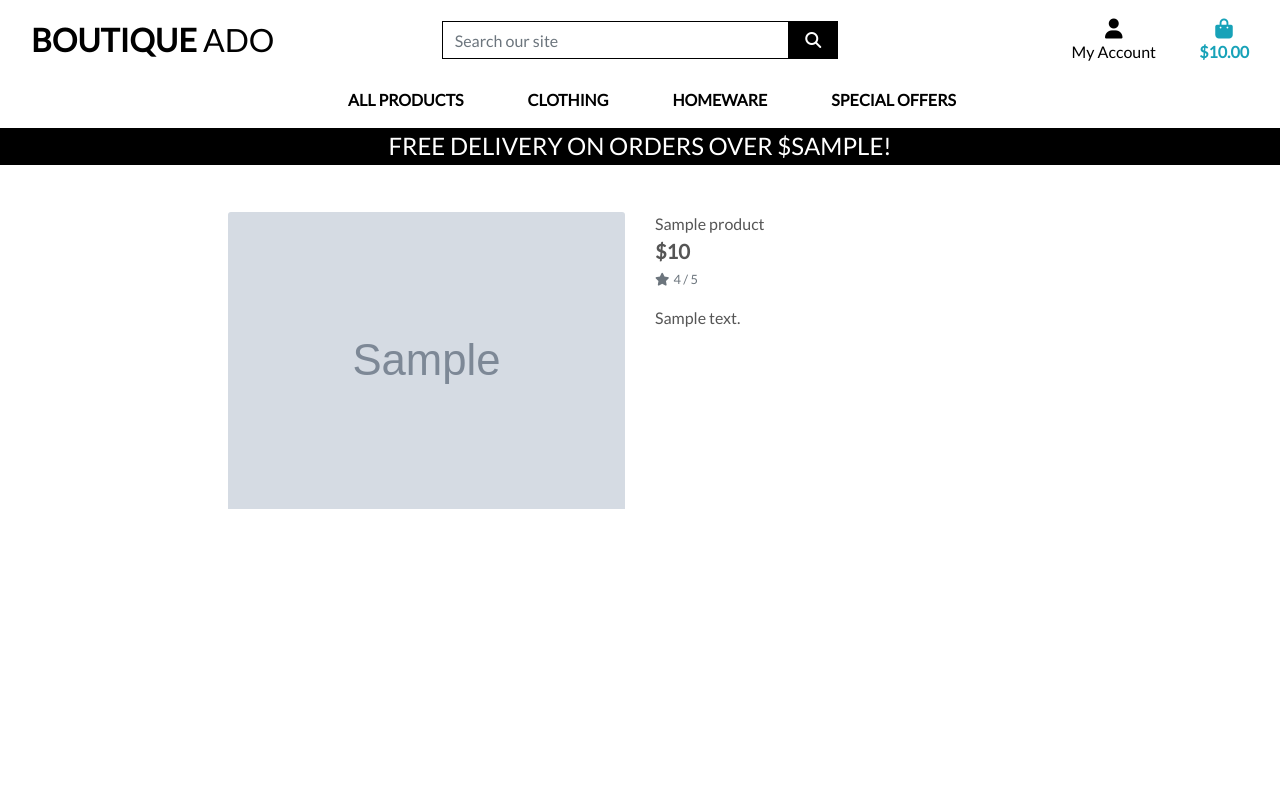
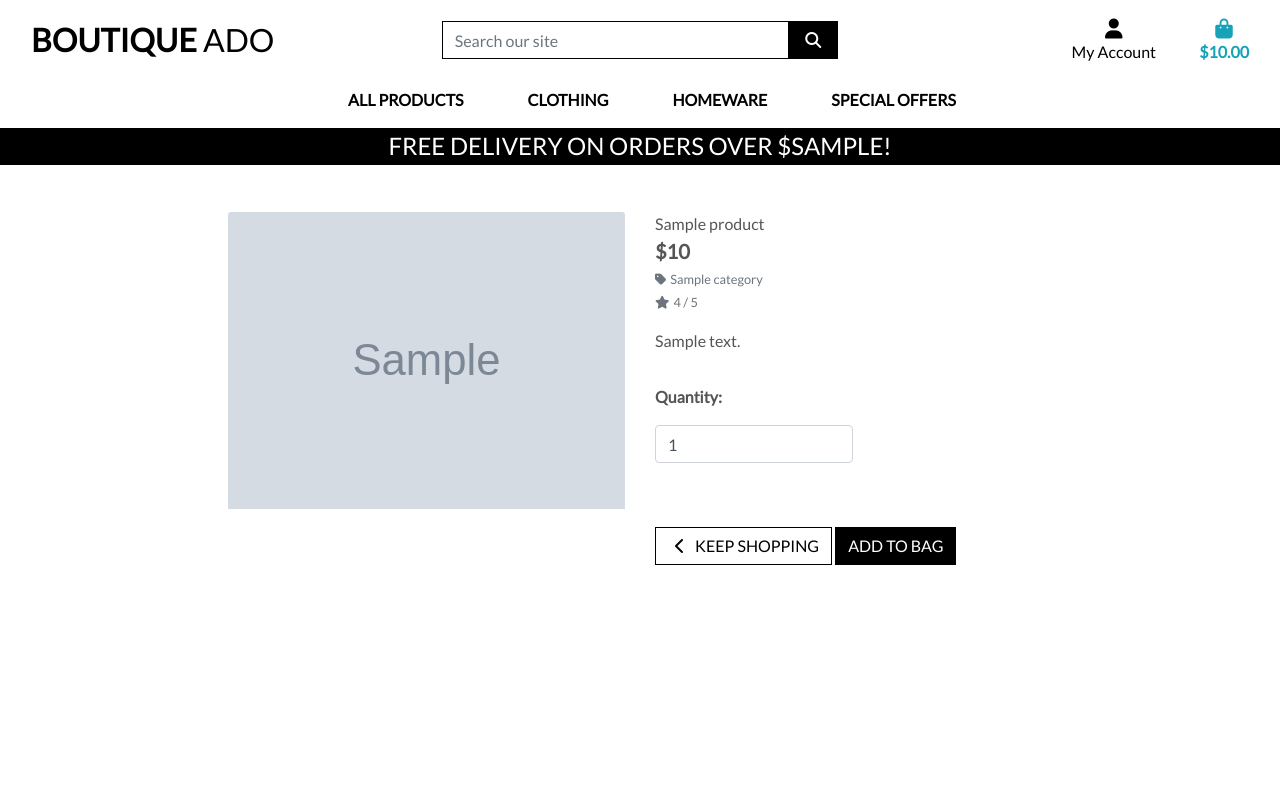
Before and after one commit to xttrust/boutique_ado_ci, a Django app: template products/templates/products/product_detail.html in a window 1280 px wide. Run offline with Django 4.2, Linux system fonts and the light colour scheme; the template is opened without the code that fills it: most values are stand-ins (such as "Sample title", 1, 10 or a date in 2020); grey boxes marked "Sample" are stand-in pictures; some libraries are stand-ins or nearby versions.

Commit message:
Feat: added add to bag functionality

```diff
--- a/bag/urls.py
+++ b/bag/urls.py
@@ -3,4 +3,5 @@ from . import views
 
 urlpatterns = [
     path('', views.view_bag, name='view_bag'),
+    path('add/<item_id>', views.add_to_bag, name='add_to_bag'),
 ]
--- a/products/templates/products/product_detail.html
+++ b/products/templates/products/product_detail.html
@@ -30,12 +30,50 @@
                 <div class="product-details-container mb-5 mt-md-5">
                     <p class="mb-0">{{ product.name }}</p>
                     <p class="lead mb-0 text-left font-weight-bold">${{ product.price }}</p>
+                    {% if product.category %}
+                    <p class="small mt-1 mb-0">
+                        <a class="text-muted" href="{% url 'products' %}?category={{ product.category.name }}">
+                            <i class="fas fa-tag mr-1"></i>{{ product.category.friendly_name }}
+                        </a>
+                    </p>
+                    {% endif %}
                     {% if product.rating %}
                         <small class="text-muted"><i class="fas fa-star mr-1"></i>{{ product.rating }} / 5</small>
                     {% else %}
                         <small class="text-muted">No Rating</small>
                     {% endif %}
                     <p class="mt-3">{{ product.description }}</p>
+                    <form class="form" action="{% url 'add_to_bag' product.id %}" method="POST">
+                        {% csrf_token %}
+                        <div class="form-row">
+                            <div class="col-12">
+                                <p class="mt-3"><strong>Quantity:</strong></p>
+                                <div class="form-group w-50">
+                                    <div class="input-group">
+                                        <input class="form-control qty_input"
+                                                type="number"
+                                                name="quantity"
+                                                value="1"
+                                                min="1"
+                                                max="99"
+                                                data-item_id="{{ product.id }}"
+                                                id="id_qty_{{ product.id }}">
+                                    </div>
+                                </div>
+                            </div>
+
+                            <div class="col-12">
+                                <a href="{% url 'products' %}" class="btn btn-outline-black rounded-0 mt-5">
+                                    <span class="icon">
+                                        <i class="fas fa-chevron-left"></i>
+                                    </span>
+                                    <span class="text-uppercase">Keep Shopping</span>
+                                </a>
+                                <input type="submit" class="btn btn-black rounded-0 text-uppercase mt-5" value="Add to Bag">
+                            </div>
+                            <input type="hidden" name="redirect_url" value="{{ request.path }}">
+                        </div>
+                    </form>
                 </div>
             </div>
         </div>
--- a/static/css/base.css
+++ b/static/css/base.css
@@ -36,6 +36,19 @@ body {
 .btn-black {
     background: black;
     color: white;
+}
+
+.btn-outline-black {
+    background: white;
+    color: black !important; /* use important to override link colors for <a> elements */
+    border: 1px solid black;
+}
+
+.btn-outline-black:hover,
+.btn-outline-black:active,
+.btn-outline-black:focus {
+    background: black;
+    color: white !important;
 }
 
 .shop-now-button:hover,
```
Also changed, not shown: bag/views.py (+17 -1 lines), boutique_ado/settings.py (+8 -1 lines). Lines whose indentation alone changed are shown as unchanged.
